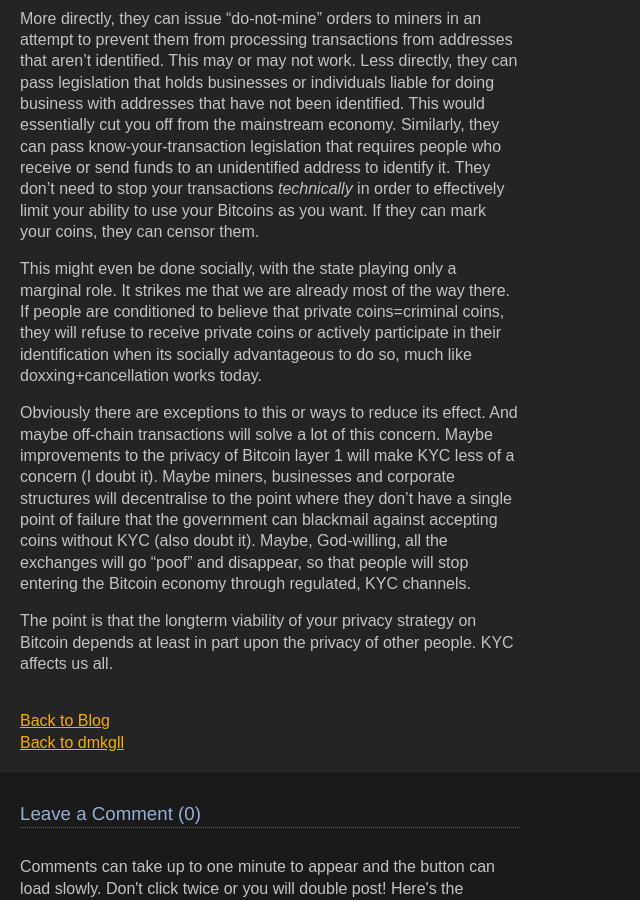
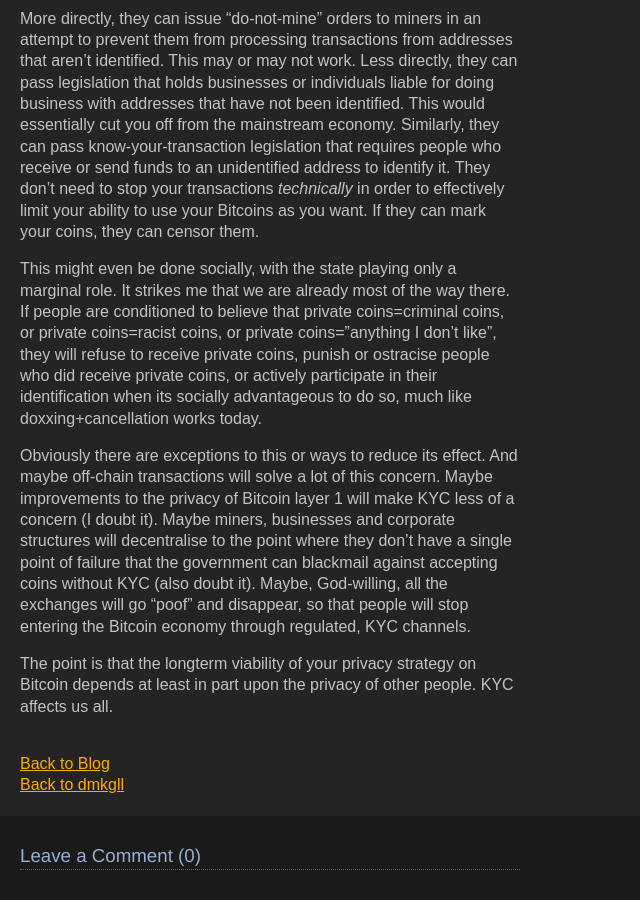
Before and after one commit to dmkgll/dmkgll, a Jekyll site: the page built from _posts/2022-05-20-kyc-critical-mass.md, in a window 1280 px wide and 900 px high, scrolled down 639 px. Shown: the whole window, without its empty margins (0-640 px from the left). Built offline with Jekyll 4.4.1, drawn with Linux system fonts in a browser that asks for light colours.

Commit message:
Update 2022-05-20-kyc-critical-mass.md

```diff
--- a/_posts/2022-05-20-kyc-critical-mass.md
+++ b/_posts/2022-05-20-kyc-critical-mass.md
@@ -43,7 +43,8 @@
 
 This might even be done socially, with the state playing only a marginal role. It strikes me that we are already
 most of the way there. If people are conditioned to believe that
-private coins=criminal coins, they will refuse to receive private coins or
+private coins=criminal coins, or private coins=racist coins, or private coins="anything I don't like", they will refuse to receive private coins, punish  or ostracise
+people who did receive private coins, or
 actively participate in their identification when its socially advantageous to do so,
 much like doxxing+cancellation works today.
 
```
